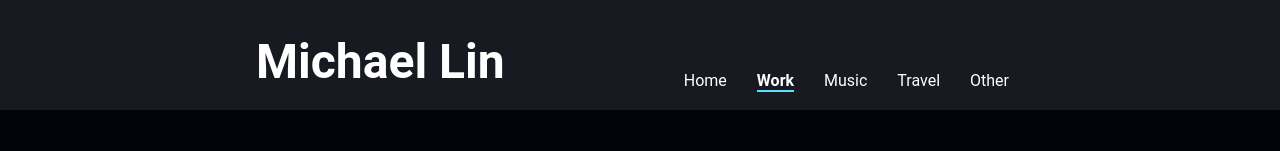
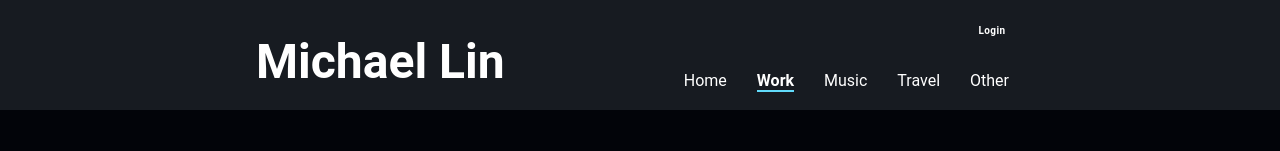
Before and after one commit to michaellin986/personal, a React (Create React App) app: page /personal/work in a window 1280 px wide. Shown: the top 151 px of the page. Built offline with nearby package versions, Linux system fonts and the light colour scheme.

Commit message:
Add authentication

```diff
--- a/src/views/components/Authentication/Authentication.scss
+++ b/src/views/components/Authentication/Authentication.scss
@@ -0,0 +1,7 @@
+@import "../../../main.scss";
+
+.Authentication__button--text {
+  font-size: 10px;
+  color: $color-primary;
+  font-weight: bold;
+}
--- a/src/views/components/Authentication/Authentication.tsx
+++ b/src/views/components/Authentication/Authentication.tsx
@@ -1,3 +1,5 @@
+import "./Authentication.scss";
+
 import { PureComponent } from "react";
 import { Dispatch } from "redux";
 import { bindActionCreators } from "redux";
@@ -13,8 +15,6 @@ import Dialog from "@mui/material/Dialog";
 import DialogActions from "@mui/material/DialogActions";
 import DialogContent from "@mui/material/DialogContent";
 import DialogTitle from "@mui/material/DialogTitle";
-import LoginIcon from "@mui/icons-material/Login";
-import LogoutIcon from "@mui/icons-material/Logout";
 
 type AuthenticationProps = {
   isLoadingLogin: boolean;
@@ -67,13 +67,32 @@ class Authentication extends PureComponent<
   render() {
     const { open } = this.state;
     return loggedIn() ? (
-      <Button variant="outlined" onClick={this.props.logout}>
-        <LogoutIcon />
+      <Button
+        variant="text"
+        sx={{
+          textTransform: "none",
+          "&:hover": { backgroundColor: "transparent" },
+          margin: 0,
+          padding: 0,
+        }}
+        onClick={this.props.logout}
+      >
+        <div className="Authentication__button--text">Logout</div>
       </Button>
     ) : (
       <div>
-        <Button variant="outlined" onClick={this.handleClickOpen}>
-          <LoginIcon />
+        <Button
+          variant="text"
+          sx={{
+            textTransform: "none",
+            "&:hover": { backgroundColor: "transparent" },
+            margin: 0,
+            padding: 0,
+            fontVariant: "normal",
+          }}
+          onClick={this.handleClickOpen}
+        >
+          <div className="Authentication__button--text">Login</div>
         </Button>
         <Dialog open={open} onClose={this.handleClose}>
           <DialogTitle>Login</DialogTitle>
--- a/src/views/components/HeaderFooterWrapper/HeaderFooterWrapper.scss
+++ b/src/views/components/HeaderFooterWrapper/HeaderFooterWrapper.scss
@@ -9,9 +9,22 @@
 
 .HeaderFooterWrapper__header--container {
   display: flex;
+  flex-direction: column;
   width: 768px;
   align-items: flex-end;
   justify-content: space-between;
+}
+
+.HeaderFooterWrapper__header--authentication {
+  height: 10px;
+}
+
+.HeaderFooterWrapper__header--titleMenu {
+  display: flex;
+  flex-direction: row;
+  justify-content: space-between;
+  align-items: flex-end;
+  width: 100%;
 }
 
 .HeaderFooterWrapper__header--name {
@@ -65,10 +78,14 @@
 }
 
 @media (max-width: 700px) {
-  .HeaderFooterWrapper__header--container {
+  .HeaderFooterWrapper__header--authentication {
+    height: 0;
+  }
+
+  .HeaderFooterWrapper__header--titleMenu {
     display: flex;
     flex-direction: column;
-    width: 768px;
+    justify-content: space-between;
     align-items: center;
   }
 
@@ -78,6 +95,10 @@
     font-weight: bold;
   }
 
+  .HeaderFooterWrapper__header--buttons {
+    margin-top: 10px;
+  }
+
   .HeaderFooterWrapper__header--button {
     color: $color-primary;
     margin: 10px;
--- a/src/views/components/HeaderFooterWrapper/HeaderFooterWrapper.tsx
+++ b/src/views/components/HeaderFooterWrapper/HeaderFooterWrapper.tsx
@@ -13,6 +13,10 @@ export function withHeaderFooterWrapper(WrappedComponent: ComponentType) {
         <div>
           <div className="HeaderFooterWrapper__header">
             <div className="HeaderFooterWrapper__header--container">
+              <div className="HeaderFooterWrapper__header--authentication">
+                <Authentication />
+              </div>
+              <div className="HeaderFooterWrapper__header--titleMenu">
                 <div>
                   <NavLink
                     to="/"
@@ -83,7 +87,7 @@ export function withHeaderFooterWrapper(WrappedComponent: ComponentType) {
                   >
                     Other
                   </NavLink>
-                {/* <Authentication /> */}
+                </div>
               </div>
             </div>
           </div>
```
Lines whose indentation alone changed are shown as unchanged.
